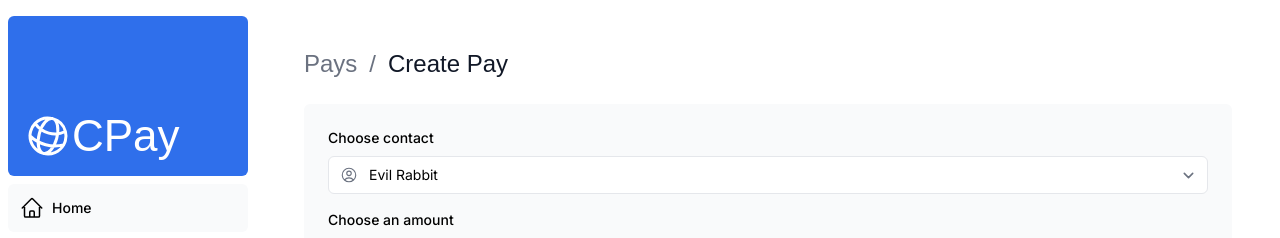
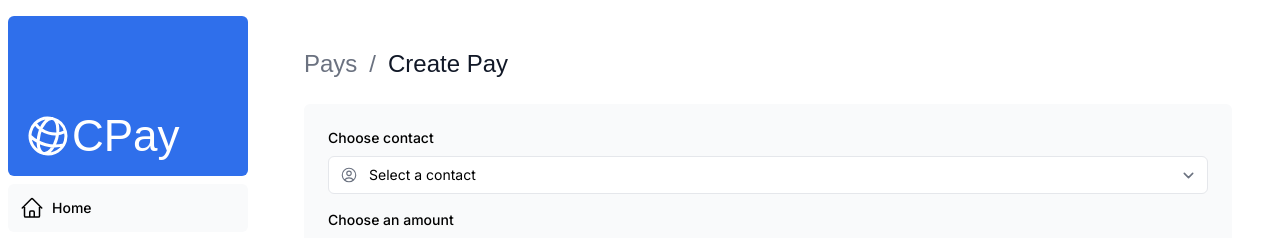
Before and after one commit to pearsonh/Current-take-home, a Next.js app: page /dashboard/pays/create in a window 1280 px wide. Shown: the top 238 px of the page. Built offline with nearby package versions, Linux system fonts and the light colour scheme; a web font is replaced by a local one.

Commit message:
readded non-dead code, reorganized data

```diff
--- a/app/lib/data.ts
+++ b/app/lib/data.ts
@@ -247,6 +247,7 @@ function getDateSortedPaysAsc(pays: Pay[]): Pay[] {
 
 function getActiveUserPays(user_id: string): Pay[] {
   return pays.filter((pay: Pay) => {
-    return pay.delete_date == null && pay.user_id === user_id;
+    return pay.user_id === user_id
+      && pay.delete_date == null;
   })
 }
--- a/app/ui/pays/create-form.tsx
+++ b/app/ui/pays/create-form.tsx
@@ -31,6 +31,7 @@ export default function Form({
               id="contact"
               name="contactId"
               className="peer block w-full cursor-pointer rounded-md border border-gray-200 py-2 pl-10 text-sm outline-2 placeholder:text-gray-500"
+              defaultValue=""
             >
               <option value="" disabled>
                 Select a contact
```
